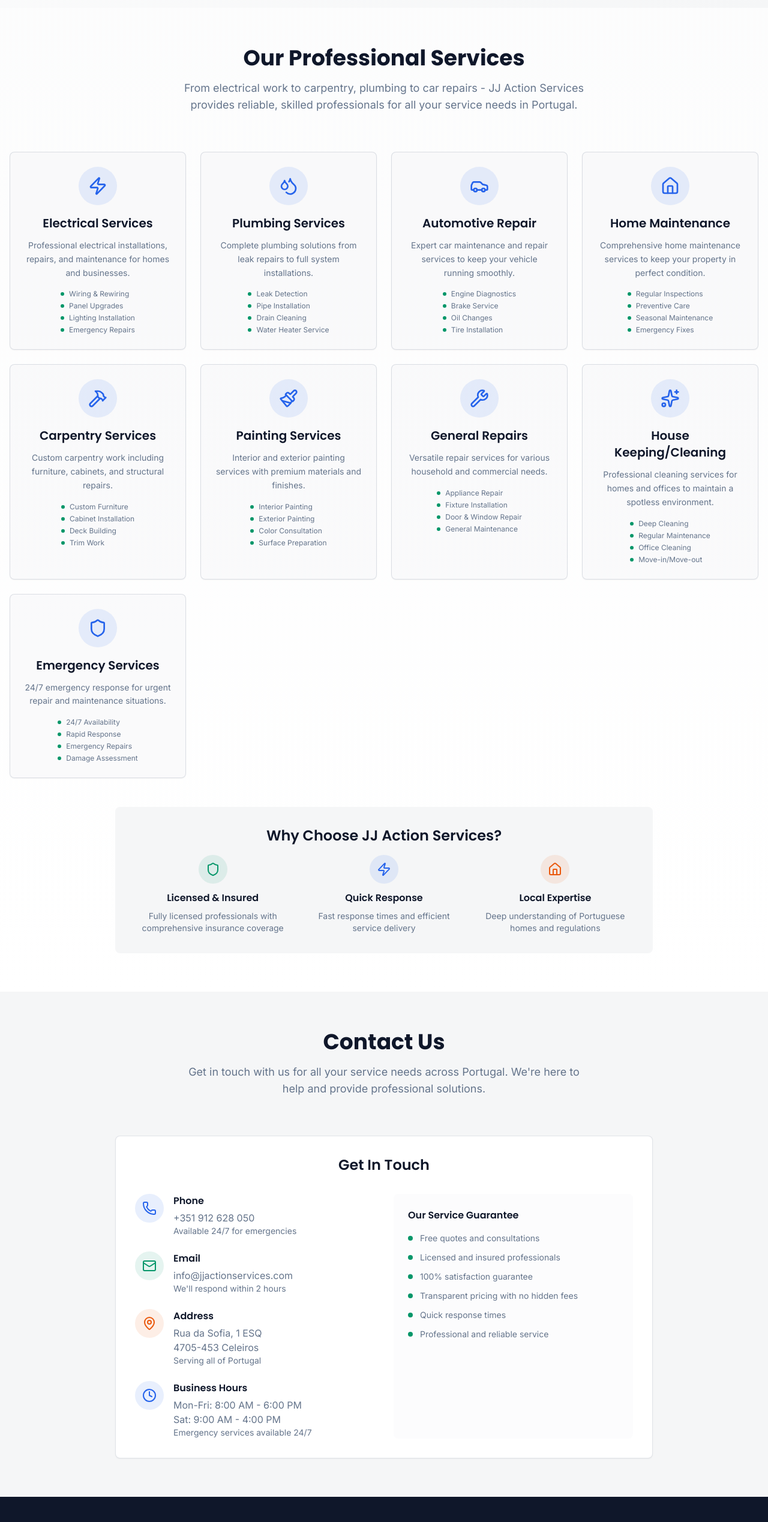
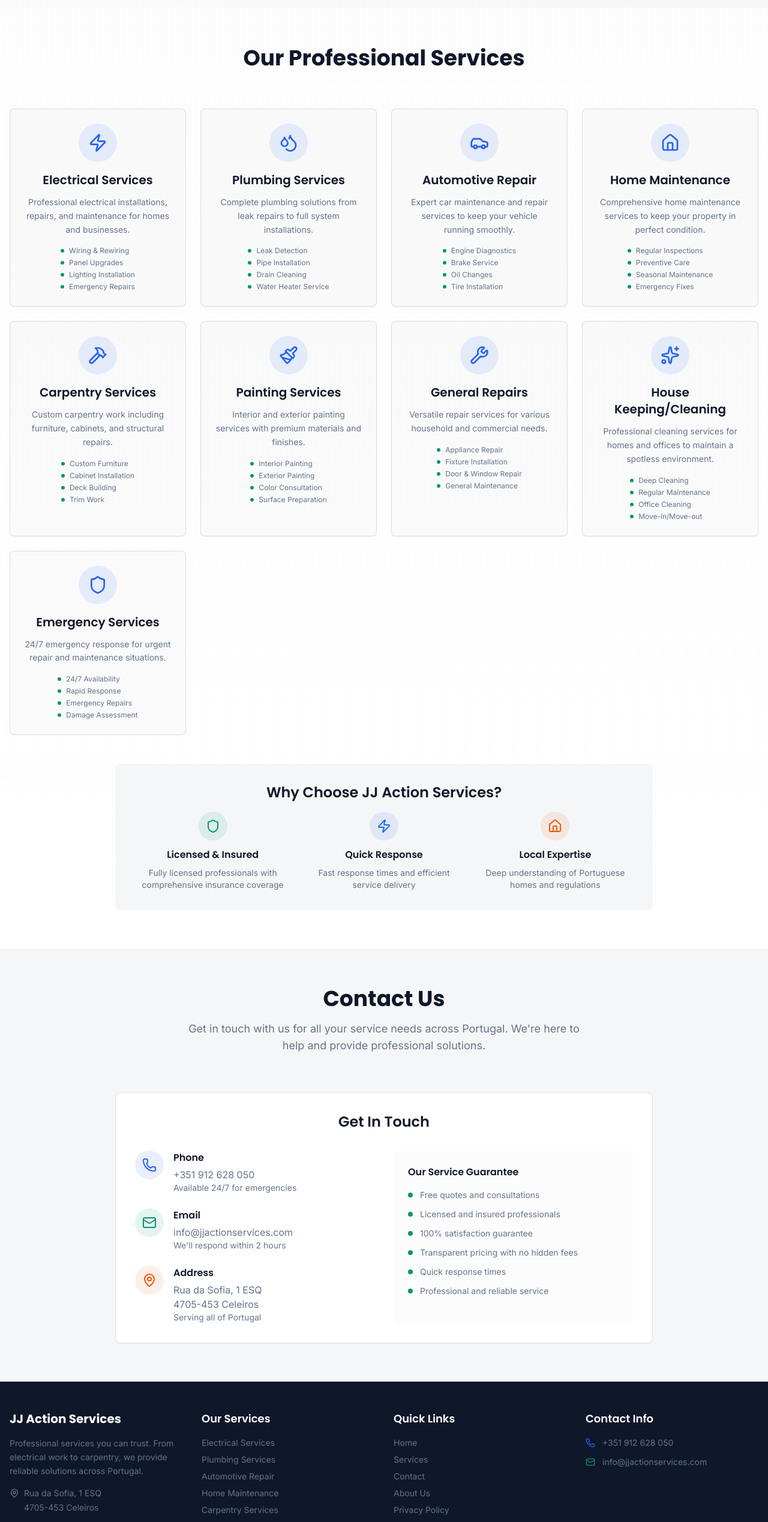
Before and after one commit to abhijith-ms/jj-action-service, a React (Vite) app: page / in a window 1280 px wide. Shown: the part 960-3497 px from the top of the page at 60% size. Built offline with nearby package versions, Linux system fonts and the light colour scheme.

Commit message:
Remove business hours/timings and duplicate text, clean up unused imports

```diff
--- a/src/components/Contact.tsx
+++ b/src/components/Contact.tsx
@@ -1,4 +1,4 @@
-import { Phone, Mail, MapPin, Clock } from "lucide-react"
+import { Phone, Mail, MapPin } from "lucide-react"
 
 export default function Contact() {
 
@@ -57,17 +57,7 @@ export default function Contact() {
                   </div>
                 </div>
 
-                <div className="flex items-start space-x-4">
-                  <div className="w-12 h-12 bg-primary/10 rounded-full flex items-center justify-center flex-shrink-0">
-                    <Clock className="w-6 h-6 text-primary" />
-                  </div>
-                  <div>
-                    <h4 className="font-semibold font-heading text-navy mb-1">Business Hours</h4>
-                    <p className="font-body text-cool-gray">Mon-Fri: 8:00 AM - 6:00 PM</p>
-                    <p className="font-body text-cool-gray">Sat: 9:00 AM - 4:00 PM</p>
-                    <p className="text-sm font-body text-cool-gray">Emergency services available 24/7</p>
-                  </div>
-                </div>
+
               </div>
 
               <div className="bg-light-gray/30 rounded-lg p-6">
--- a/src/components/Footer.tsx
+++ b/src/components/Footer.tsx
@@ -1,4 +1,4 @@
-import { Phone, Mail, MapPin, Clock } from "lucide-react"
+import { Phone, Mail, MapPin } from "lucide-react"
 
 export default function Footer() {
   const scrollToSection = (sectionId: string) => {
@@ -97,14 +97,7 @@ export default function Footer() {
                 <Mail className="w-4 h-4 text-emerald" />
                 <span>info@jjactionservices.com</span>
               </div>
-              <div className="flex items-start space-x-3">
-                <Clock className="w-4 h-4 text-terracotta mt-0.5" />
-                <div>
-                  <div>Mon-Fri: 8AM-6PM</div>
-                  <div>Sat: 9AM-4PM</div>
-                  <div className="text-xs text-primary">24/7 Emergency</div>
-                </div>
-              </div>
+
             </div>
           </div>
         </div>
--- a/src/components/Services.tsx
+++ b/src/components/Services.tsx
@@ -75,10 +75,7 @@ export default function Services() {
           <h2 className="text-3xl sm:text-4xl font-bold font-heading text-navy mb-4">
             Our Professional Services
           </h2>
-          <p className="text-lg font-body text-cool-gray max-w-2xl mx-auto">
-            From electrical work to carpentry, plumbing to car repairs - JJ Action Services
-            provides reliable, skilled professionals for all your service needs in Portugal.
-          </p>
+
         </div>
 
         <div className="grid grid-cols-1 md:grid-cols-2 lg:grid-cols-4 gap-6 mb-12">
```
